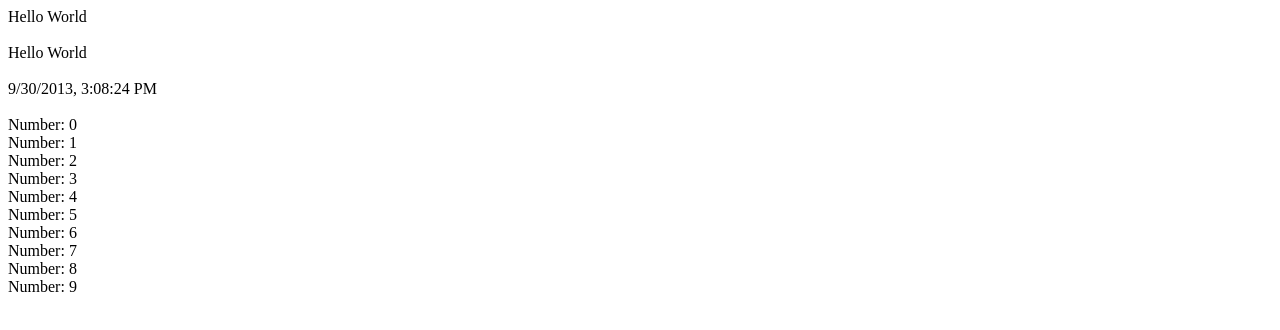
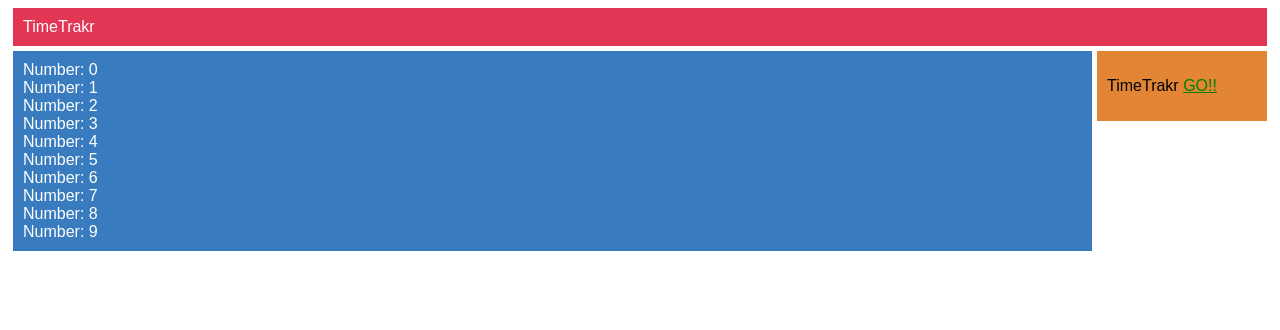
Before and after one commit to Raskolnikow/TimeTrakr, a plain HTML site: page School/index.html in a window 1280 px wide. Drawn offline with Linux system fonts and the light colour scheme.

Commit message:
New notes + playing with styles.

```diff
--- a/School/index.html
+++ b/School/index.html
@@ -1,8 +1,29 @@
+<!DOCTYPE html>
 <html>
-	<head>
+<head>
+
+	<link rel="stylesheet" type="text/css" href="style.css">
 	<script type="text/javascript" src="script.js"></script>
-		<body>
-			<title>Time Trakr</title>
-		</body>
-	</head>
+
+	<body onload="ss()">
+		<title>Time Trakr</title>
+
+		<div id="header">TimeTrakr</div>
+
+		<div id="sidebar">
+			<p>
+				TimeTrakr
+				<a href="next.html"><span class="link">GO!!</span></a>
+			</p>
+		</div>
+
+		<div id="content">
+
+		</div>
+
+
+
+	</body>
+
+</head>
 </html>
--- a/School/script.js
+++ b/School/script.js
@@ -1,20 +1,17 @@
 function output() {
+	var content = document.getElementById("content");
 	for (var i = 0; i < 10; i++) {
-		document.writeln("Number: " + i + "</br>");
+		content.innerHTML += "Number: " + i + "</br>";
 	};
 }
 
-function mani(s) {
-	s = new String("Bye");
+function ss() {
+	output();
 }
-
-var s = new String("Hello World");
-document.writeln(s + "</br></br>");
-mani(s);
-document.writeln(s+ "</br></br>");
+//var s = new String("Hello World from JavaScript");
+//document.writeln(s + "</br></br>");
 
 
-
-var now = new Date();
-document.writeln(now.toLocaleString() + "</br></br>");
-output();
+//var now = new Date();
+//document.writeln(now.toLocaleString() + "</br></br>");
+//output();
--- /dev/null
+++ b/School/style.css
@@ -0,0 +1,60 @@
+p {
+	font-family: Arial;
+}
+
+#header {
+	padding: 10px;
+	margin: 5px;
+
+	color: #ffffff;
+	background-color: #e23654;
+
+	font-family: sans-serif;
+
+}
+
+#sidebar {
+	width: 150px;
+
+	padding: 10px;
+	margin: 5px;
+	margin-top: 0px;
+
+	/*border-color: black;
+	border-style: solid;
+	border-width: 2px;*/
+
+	background-color: #e28636;
+
+	float: right;
+}
+
+#content {
+	font-family: sans-serif;
+	/*font-size: 10px;*/
+	background-color: #387bbe;
+	color: #ffffff;
+
+	padding: 10px;
+	margin: 5px;
+	margin-right: 180px;
+}
+
+a:link {
+	color: green;
+}
+
+a:visited {
+	color: yellow;
+}
+
+a:hover {
+	color: yellow;
+}
+
+/*.link {
+	width: 100px;
+	border-style: solid;
+	border-width: 1px;
+	background-color: #aaaaaa;
+}*/
```
Also changed, not shown: School/next.html (added, +19 -0 lines), 4 other files.
